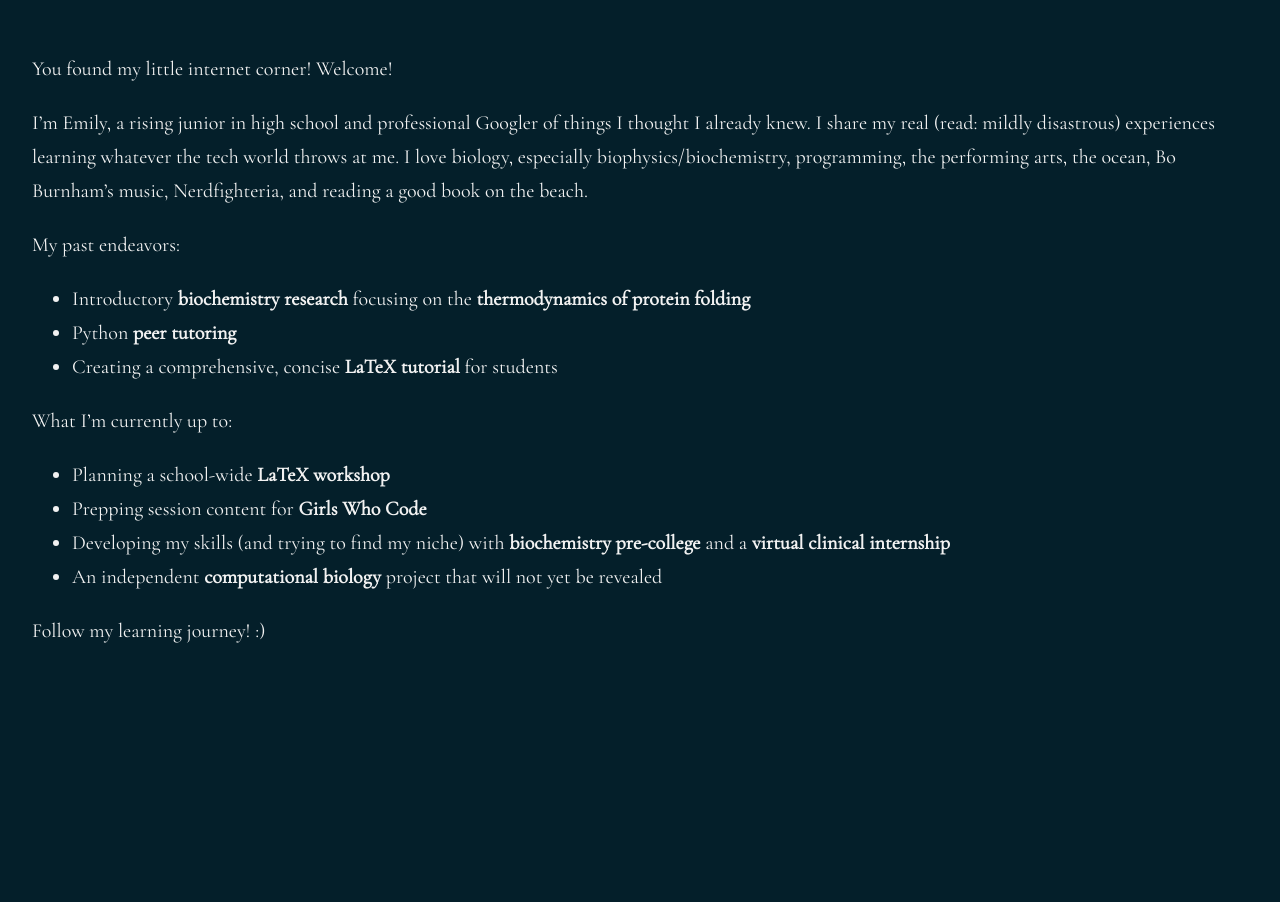
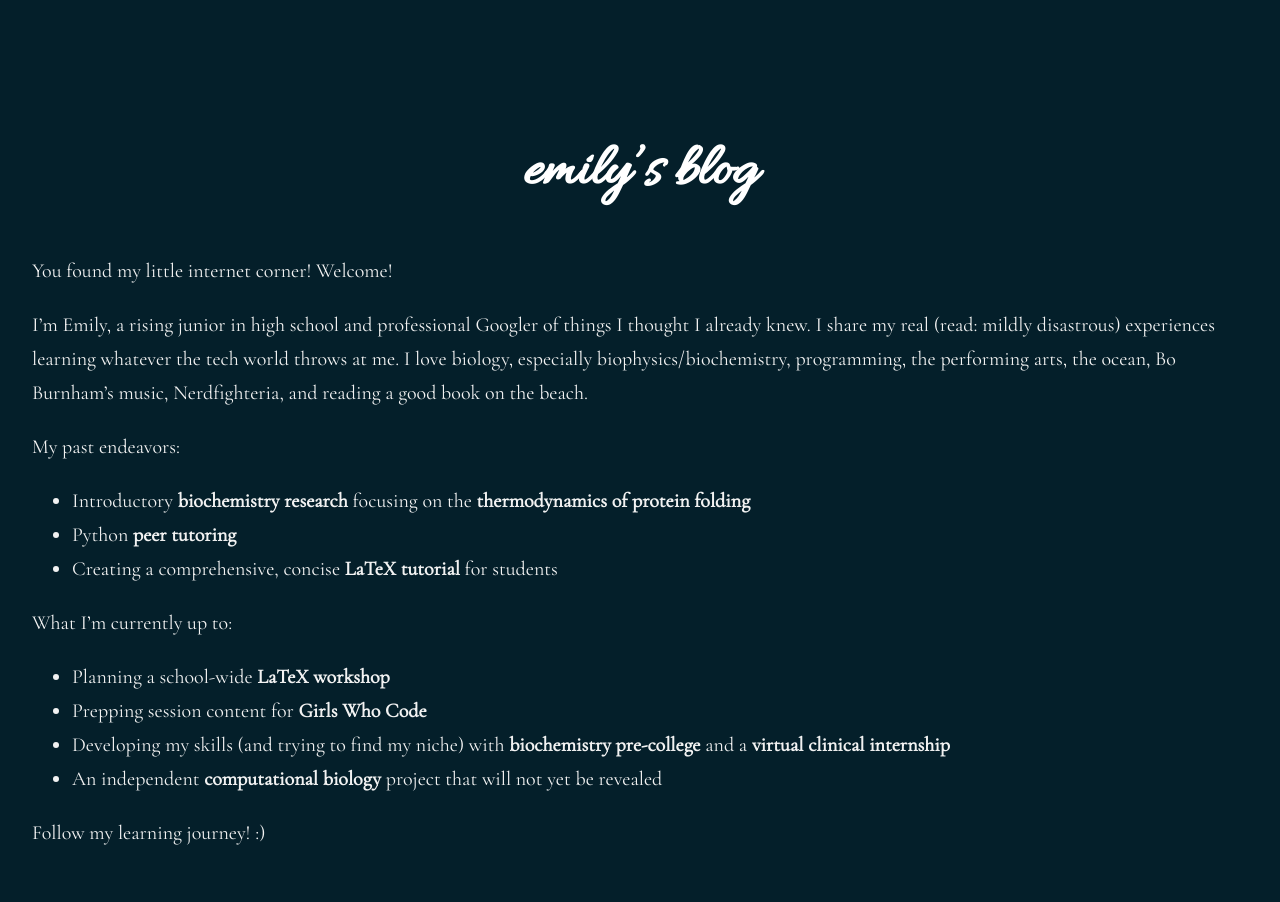
Before and after one commit to leucinemymind/leucinemymind.github.io, a Jekyll site: the page built from index.md, in a window 1280 px wide. Built offline with Jekyll 4.4.1, drawn with Linux system fonts in a browser that asks for light colours; our own code applies the rules of GitHub Pages for plain Markdown files.

Commit message:
Update index.md

```diff
--- a/index.md
+++ b/index.md
@@ -1,3 +1,5 @@
+# emily's blog
+
 You found my little internet corner! Welcome!
 
 I'm Emily, a rising junior in high school and professional Googler of things I thought I already knew. I share my real (read: mildly disastrous) experiences learning whatever the tech world throws at me. I love biology, especially biophysics/biochemistry, programming, the performing arts, the ocean, Bo Burnham's music, Nerdfighteria, and reading a good book on the beach.
```
